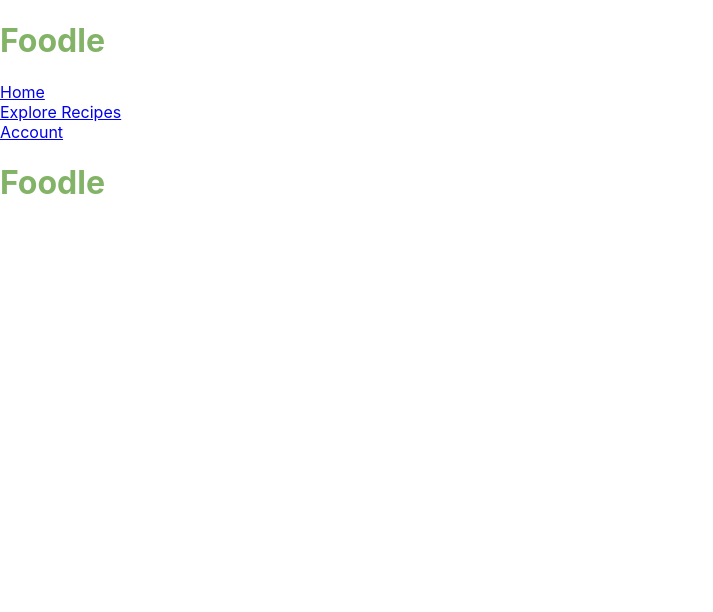
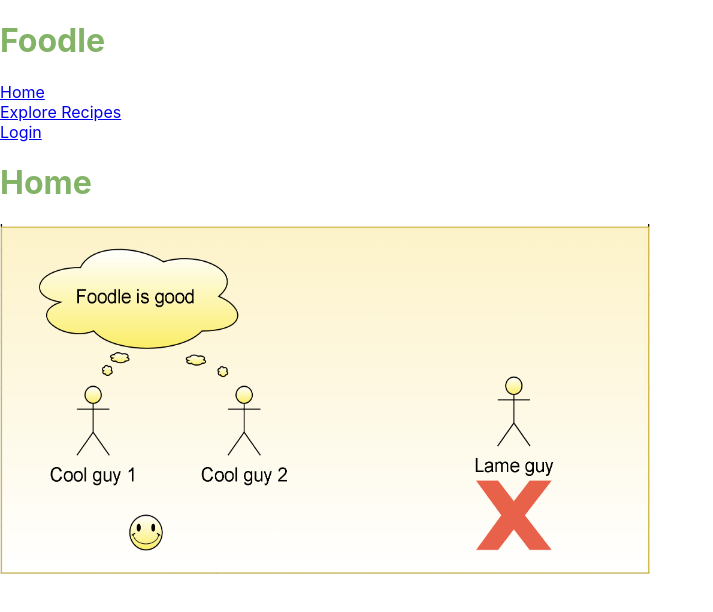
Before and after one commit to raveenamnair/Foodle, a React (Create React App) app in the folder frontend/: page / in a window 1280 px wide. Shown: the top 612 px of the page, without its empty margins (0-713 px from the left). Built offline with nearby package versions, Linux system fonts and the light colour scheme.

Commit message:
home image and check user for navbar

```diff
--- a/frontend/package.json
+++ b/frontend/package.json
@@ -10,9 +10,10 @@
     "base-64": "^1.0.0",
     "mysql": "^2.18.1",
     "react": "^18.2.0",
+    "react-bootstrap": "^2.6.0",
     "react-dom": "^18.2.0",
     "react-router-dom": "^6.4.2",
-    "react-scripts": "5.0.1",
+    "react-scripts": "^2.1.3",
     "web-vitals": "^2.1.4"
   },
   "scripts": {
--- a/frontend/src/App.js
+++ b/frontend/src/App.js
@@ -1,15 +1,19 @@
 import './App.css';
 import { Link } from "react-router-dom";
+import React, { useState } from 'react';
+
 
 // Put all the pages you want to show up on each page as a navigation bar here
 function App() {
+
   return (
     <div>
         <h1>Foodle</h1>
           <nav>
               <Link to="/">Home</Link><br/>
               <Link to="/exploreRecipes">Explore Recipes</Link><br/>
-              <Link to="/profile">Account</Link><br/>
+              {sessionStorage.getItem('username') && <Link to="/profile">Profile</Link>}
+              {!sessionStorage.getItem('username') && <Link to="/login">Login</Link>} <br/>
           </nav>
       </div>
   );
--- a/frontend/src/Components/AddRecipe.js
+++ b/frontend/src/Components/AddRecipe.js
@@ -1,3 +1,5 @@
+import React from 'react';
+
 export default function AddRecipe() {
     return (
         <main>
--- a/frontend/src/Components/CreateAccount.js
+++ b/frontend/src/Components/CreateAccount.js
@@ -1,5 +1,4 @@
-import React from "react";
-import { useState } from "react";
+import { React, useState } from "react";
 import axios from 'axios';
 import { useNavigate } from "react-router-dom";
 
--- a/frontend/src/Components/EditRecipe.js
+++ b/frontend/src/Components/EditRecipe.js
@@ -1,3 +1,5 @@
+import React from 'react';
+
 export default function EditRecipe() {
     return (
         <main>
--- a/frontend/src/Components/ExpandRecipe.js
+++ b/frontend/src/Components/ExpandRecipe.js
@@ -1,5 +1,5 @@
 import {useNavigate} from 'react-router-dom';
-import {useEffect, useState } from "react";
+import {React, useEffect, useState } from "react";
 import axios from 'axios';
 
 //https://stackoverflow.com/questions/52238637/react-router-how-to-pass-data-between-pages-in-react
--- a/frontend/src/Components/ExploreRecipes.js
+++ b/frontend/src/Components/ExploreRecipes.js
@@ -1,3 +1,5 @@
+import React from 'react';
+
 export default function ExploreRecipes() {
     return (
         <main>
--- a/frontend/src/Components/Home.js
+++ b/frontend/src/Components/Home.js
@@ -1,4 +1,6 @@
 import axios from 'axios';
+import MyImage from './LandingPageImg.png';
+import React from 'react';
 
 
 export default function Home() {
@@ -37,8 +39,9 @@ export default function Home() {
 
     return (
         <main>
-            <h1>Foodle</h1>
+            <h1>Home</h1>
             <p>{sessionStorage.getItem('username')}</p>
+            <img src={MyImage}  width={650} height={350} alt="cookingmama" />
         </main>
     );
 }
--- a/frontend/src/Components/Login.js
+++ b/frontend/src/Components/Login.js
@@ -1,7 +1,6 @@
-import { useState } from "react";
+import { React, useState } from "react";
 import axios from "axios";
 import { useNavigate } from "react-router-dom";
-import React from "react";
 import {decode as base64_decode, encode as base64_encode} from 'base-64';
 
 
--- /dev/null
+++ b/frontend/src/Components/Navbar.js
@@ -0,0 +1,24 @@
+import Container from 'react-bootstrap/Container';
+import Nav from 'react-bootstrap/Nav';
+import Navbar from 'react-bootstrap/Navbar';
+import React from 'react';
+
+
+function NavBar() {
+  return (
+    <Container>
+      <Navbar expand="lg" variant="light" bg="light">
+        <Container>
+          <Navbar.Brand href="#">Navbar</Navbar.Brand>
+          <Nav className="me-auto">
+            <Nav.Link href="/">Home</Nav.Link>
+            <Nav.Link href="/exploreRecipes">Explore Recipes</Nav.Link>
+            <Nav.Link href="/profile">Profile</Nav.Link>
+          </Nav>
+        </Container>
+      </Navbar>
+    </Container>
+  );
+}
+
+export default NavBar;
--- a/frontend/src/Components/Profile.js
+++ b/frontend/src/Components/Profile.js
@@ -1,3 +1,5 @@
+import React from 'react';
+
 export default function Profile() {
     return (
         <main>
--- a/frontend/src/index.js
+++ b/frontend/src/index.js
@@ -1,4 +1,5 @@
 import ReactDOM from 'react-dom/client';
+import React from 'react';
 import './index.css';
 import App from './App';
 import {
@@ -15,6 +16,7 @@ import EditRecipe from './Components/EditRecipe.js';
 import Login from './Components/Login';
 import CreateAccount from './Components/CreateAccount';
 import ExpandRecipe from './Components/ExpandRecipe';
+import NavBar from './Components/Navbar';
 
 const root = ReactDOM.createRoot(document.getElementById('root'));
 axios.defaults.baseURL = process.env.REACT_APP_BE_URL;
@@ -32,6 +34,7 @@ root.render(
         <Route path="/login" element={<Login />} />
         <Route path="/createAccount" element={<CreateAccount />} />
         <Route path="/expandRecipe" element={<ExpandRecipe />} />
+        {/* <Route path="/navbar" element={<NavBar />} /> */}
     </Routes>
   </BrowserRouter>
 );
```
Also changed, not shown: frontend/src/Components/LandingPageImg.png (added), 1 other file (tests, documents, lock files or other folders). Lines whose indentation alone changed are shown as unchanged.
